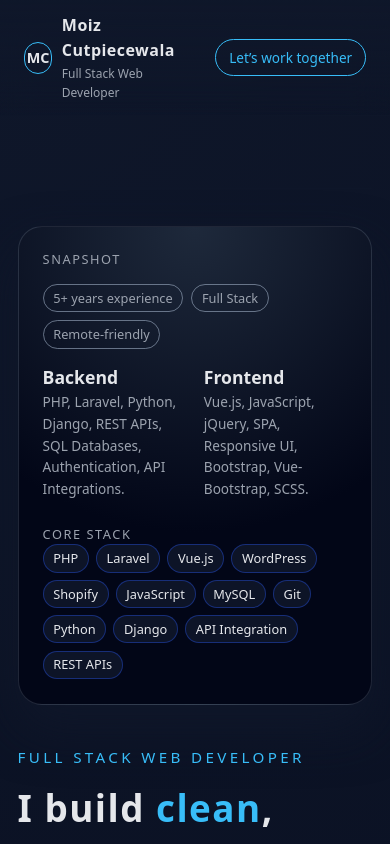
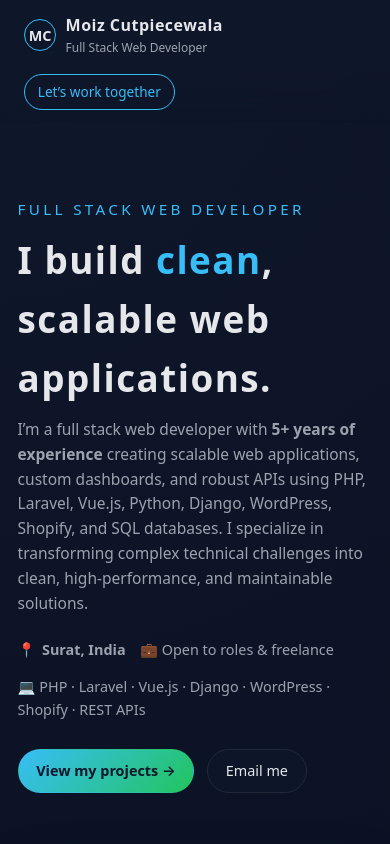
Before and after one commit to MoizCutpiecewala/portfolio, a plain HTML site: page index.html in a window 390 px wide. Shown: the top 844 px of the page. Drawn offline with Linux system fonts and the light colour scheme.

Commit message:
fixing minor bugs

```diff
--- a/assets/styles.css
+++ b/assets/styles.css
@@ -517,10 +517,7 @@ footer {
         grid-template-columns: minmax(0, 1fr);
     }
     .hero {
-        padding-top: 2.3rem;
-    }
-    .hero-right {
-        order: -1;
+        padding-top: 0rem;
     }
     .nav-right {
         gap: 0.6rem;
@@ -535,3 +532,10 @@ footer {
         padding-inline: 1.1rem;
     }
 }
+
+@media (max-width: 394px) {
+    .nav {
+        flex-direction: column;
+        align-items: flex-start;
+    }
+}
--- a/index.html
+++ b/index.html
@@ -435,7 +435,7 @@
         </section>
 
         <footer>
-            © <span id="year"></span> Moiz Cutpiecewala · Built with HTML & CSS
+            © <span id="year"></span> Moiz Cutpiecewala
         </footer>
     </main>
 
```
